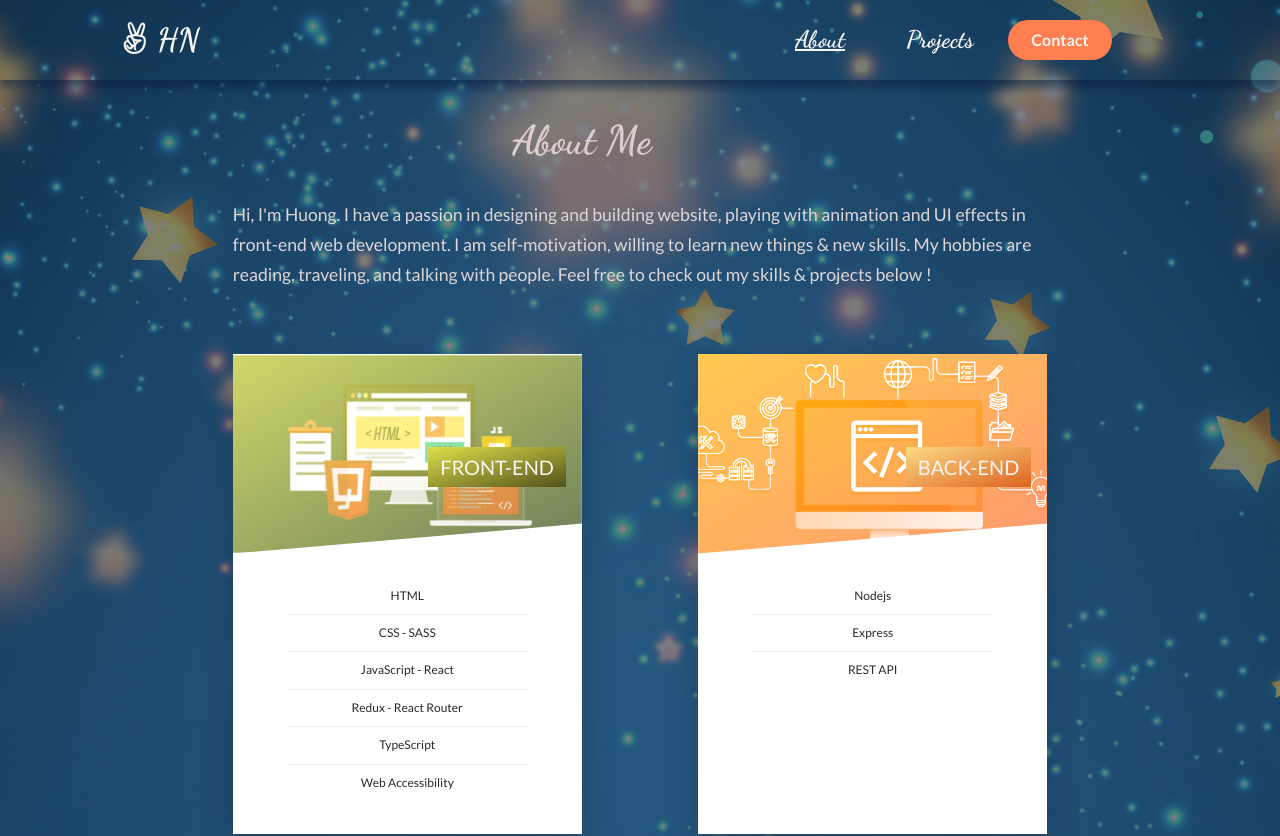
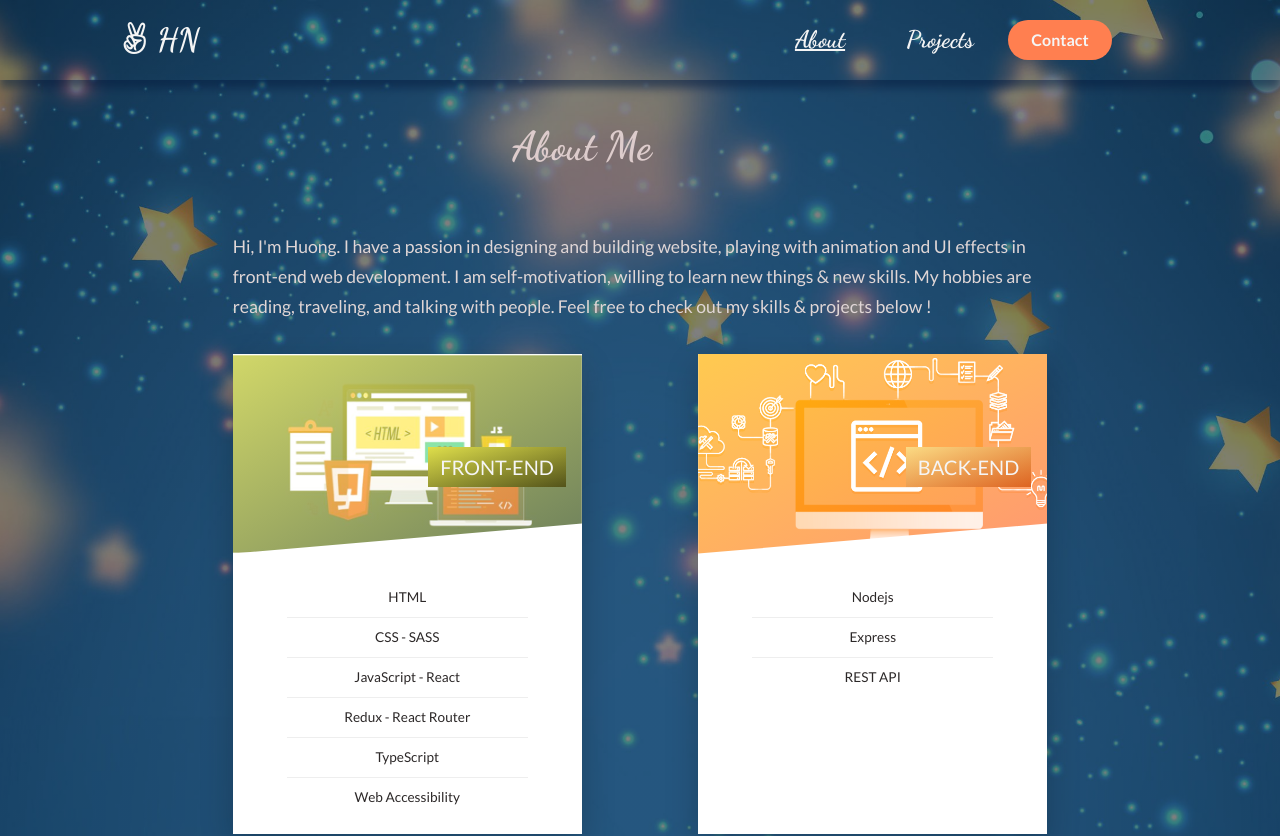
Before and after one commit to huongnguyen1709/my-porfolio-react, a React (Create React App) app: page /about in a window 1280 px wide. Shown: the top 836 px of the page. Built offline with nearby package versions, Linux system fonts and the light colour scheme.

Commit message:
modify responsive about page

```diff
--- a/src/sass/layout/_layout.scss
+++ b/src/sass/layout/_layout.scss
@@ -62,7 +62,7 @@
   // background-position: bottom;
   // background-size: cover;
   display: grid;
-  grid-template-rows: 10vh 15vh min-content 5rem;
+  grid-template-rows: 20vh min-content;
   grid-template-columns: 1fr repeat(11, minmax(10rem, 15rem)) 1fr;
 }
 
--- a/src/sass/sections/_about.scss
+++ b/src/sass/sections/_about.scss
@@ -5,6 +5,10 @@
   font-size: 5rem;
   color: rgb(221, 204, 204);
   margin: auto;
+
+  @media only screen and (max-width: $bp-large) {
+    margin: 4rem auto 0 auto;
+  }
 
   @media only screen and (max-width: $bp-extra-small) {
     grid-column: auto;
@@ -18,6 +22,10 @@
   font-size: 2.2rem;
   margin: 0;
   color: rgb(224, 214, 214);
+
+  @media only screen and (max-width: $bp-large) {
+    margin: auto;
+  }
 
   @media only screen and (max-width: $bp-extra-small) {
     font-size: 3.5rem;
@@ -221,6 +229,10 @@
         border-bottom: 1px solid #eee;
       }
 
+      @media only screen and (max-width: $bp-large) {
+        font-size: 1.7rem;
+      }
+
       @media only screen and (max-width: $bp-extra-small) {
         font-size: 2.5rem;
       }
```
